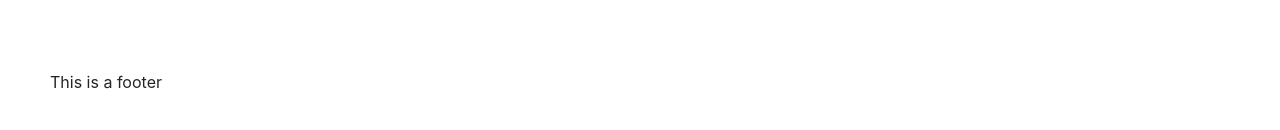
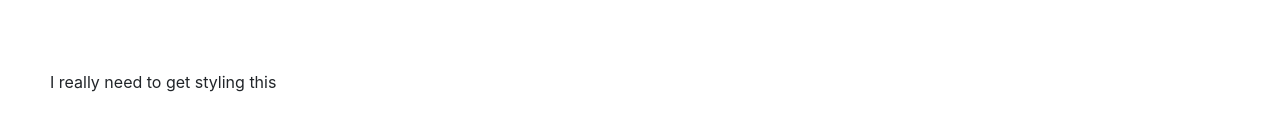
Before and after one commit to ataricoder/www, a Next.js app: page / in a window 1280 px wide. Shown: the part 386-516 px from the top of the page. Built offline with nearby package versions, Linux system fonts and the light colour scheme.

Commit message:
update to footer

```diff
--- a/components/footer/footer.js
+++ b/components/footer/footer.js
@@ -14,7 +14,9 @@ const Footer = () => (
 				crossOrigin="anonymous"
 			></link>
 		</Head>
-		<div className={styles.cardWrapper}>This is a footer</div>
+		<div className={styles.cardWrapper}>
+			I really need to get styling this
+		</div>
 	</div>
 );
 
```
